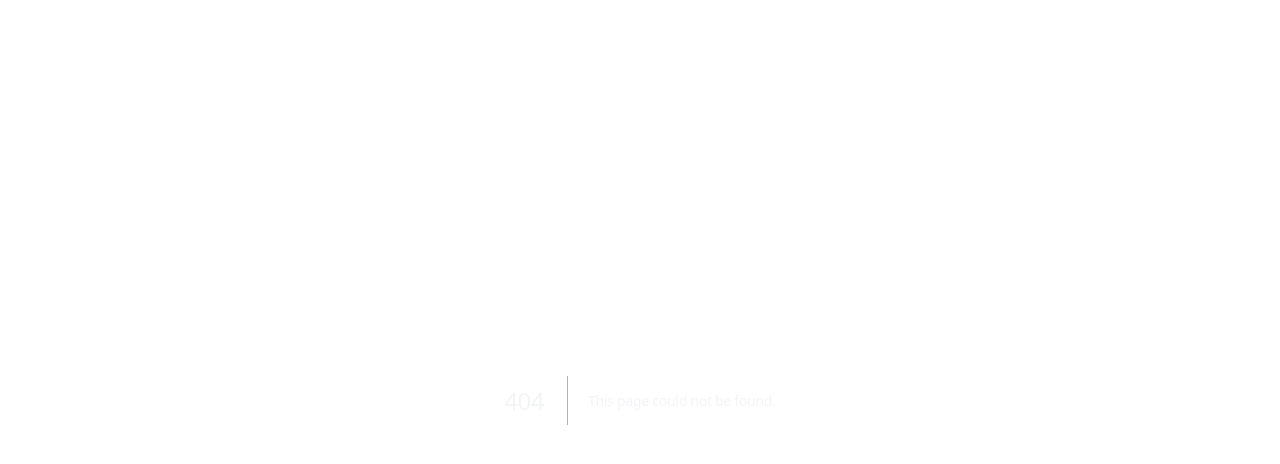
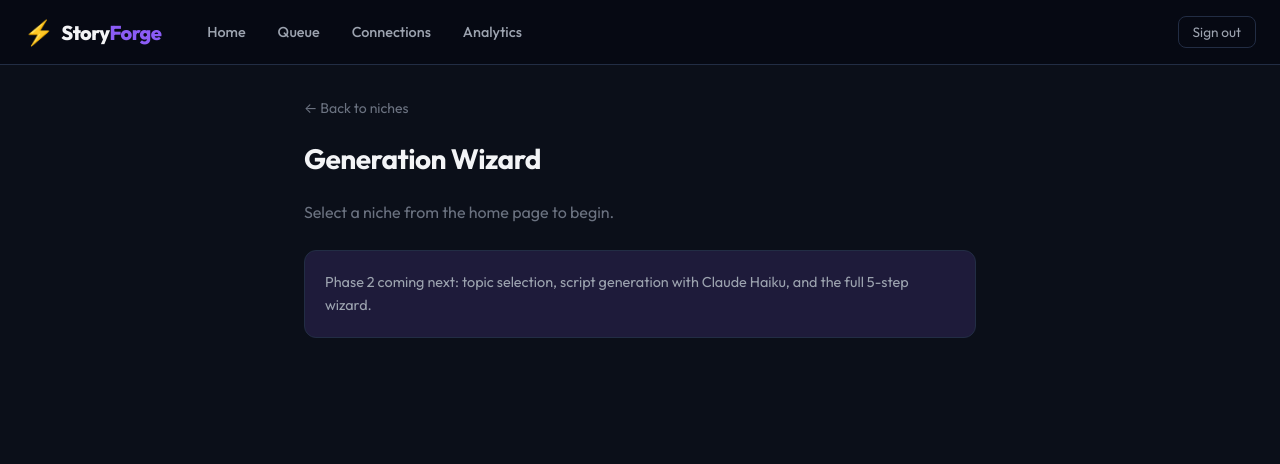
Before and after one commit to AanandRimal/StoryForge-ViralShortsGenerator, a Next.js app: page /generate in a window 1280 px wide. Before the commit this address had no page. Shown: the top 464 px of the page. Built offline with nearby package versions, Linux system fonts and the light colour scheme; no server answers.

Commit message:
feat(pages): add generate wizard stub and placeholder section routes

```diff
--- /dev/null
+++ b/src/app/generate/generate.module.css
@@ -0,0 +1,54 @@
+.main {
+  max-width: 720px;
+  margin: 0 auto;
+  padding: 2rem 1.5rem 4rem;
+}
+
+.back {
+  display: inline-block;
+  font-size: 0.875rem;
+  color: var(--text-muted);
+  margin-bottom: 1.5rem;
+}
+
+.back:hover {
+  color: var(--accent-purple-hover);
+}
+
+.title {
+  font-size: 1.75rem;
+  margin-bottom: 1.5rem;
+}
+
+.nicheSelected {
+  display: flex;
+  align-items: center;
+  gap: 1rem;
+  padding: 1.25rem 1.5rem;
+  margin-bottom: 1.5rem;
+}
+
+.emoji {
+  font-size: 2.5rem;
+}
+
+.nameNe {
+  font-family: var(--font-devanagari);
+  color: var(--text-secondary);
+  margin-top: 0.25rem;
+}
+
+.hint {
+  color: var(--text-muted);
+  margin-bottom: 1.5rem;
+}
+
+.comingSoon {
+  padding: 1.25rem;
+  border-radius: 12px;
+  background: var(--accent-purple-glow);
+  border: 1px solid var(--border-color);
+  font-size: 0.9rem;
+  color: var(--text-secondary);
+  line-height: 1.6;
+}
--- /dev/null
+++ b/src/app/generate/page.tsx
@@ -0,0 +1,42 @@
+import Link from "next/link";
+import { AppHeader } from "@/components/layout/AppHeader";
+import { prisma } from "@/lib/prisma";
+import styles from "./generate.module.css";
+
+export default async function GeneratePage({
+  searchParams,
+}: {
+  searchParams: Promise<{ niche?: string }>;
+}) {
+  const { niche: nicheSlug } = await searchParams;
+  const niche = nicheSlug
+    ? await prisma.niche.findUnique({ where: { slug: nicheSlug } })
+    : null;
+
+  return (
+    <>
+      <AppHeader />
+      <main className={styles.main}>
+        <Link href="/" className={styles.back}>
+          ← Back to niches
+        </Link>
+        <h1 className={styles.title}>Generation Wizard</h1>
+        {niche ? (
+          <div className={`glass-panel ${styles.nicheSelected}`}>
+            <span className={styles.emoji}>{niche.emoji}</span>
+            <div>
+              <h2>{niche.nameEn}</h2>
+              <p className={styles.nameNe}>{niche.nameNe}</p>
+            </div>
+          </div>
+        ) : (
+          <p className={styles.hint}>Select a niche from the home page to begin.</p>
+        )}
+        <p className={styles.comingSoon}>
+          Phase 2 coming next: topic selection, script generation with Claude Haiku,
+          and the full 5-step wizard.
+        </p>
+      </main>
+    </>
+  );
+}
--- /dev/null
+++ b/src/app/placeholder.module.css
@@ -0,0 +1,19 @@
+.main {
+  max-width: 1280px;
+  margin: 0 auto;
+  padding: 2rem 1.5rem 4rem;
+}
+
+.main h1 {
+  font-size: 1.75rem;
+  margin-bottom: 1rem;
+}
+
+.comingSoon {
+  padding: 1.25rem;
+  border-radius: 12px;
+  background: var(--bg-card);
+  border: 1px solid var(--border-color);
+  color: var(--text-secondary);
+  max-width: 480px;
+}
```
Also changed, not shown: src/app/analytics/page.tsx (added, +16 -0 lines), src/app/connections/page.tsx (added, +16 -0 lines), src/app/queue/page.tsx (added, +16 -0 lines).
